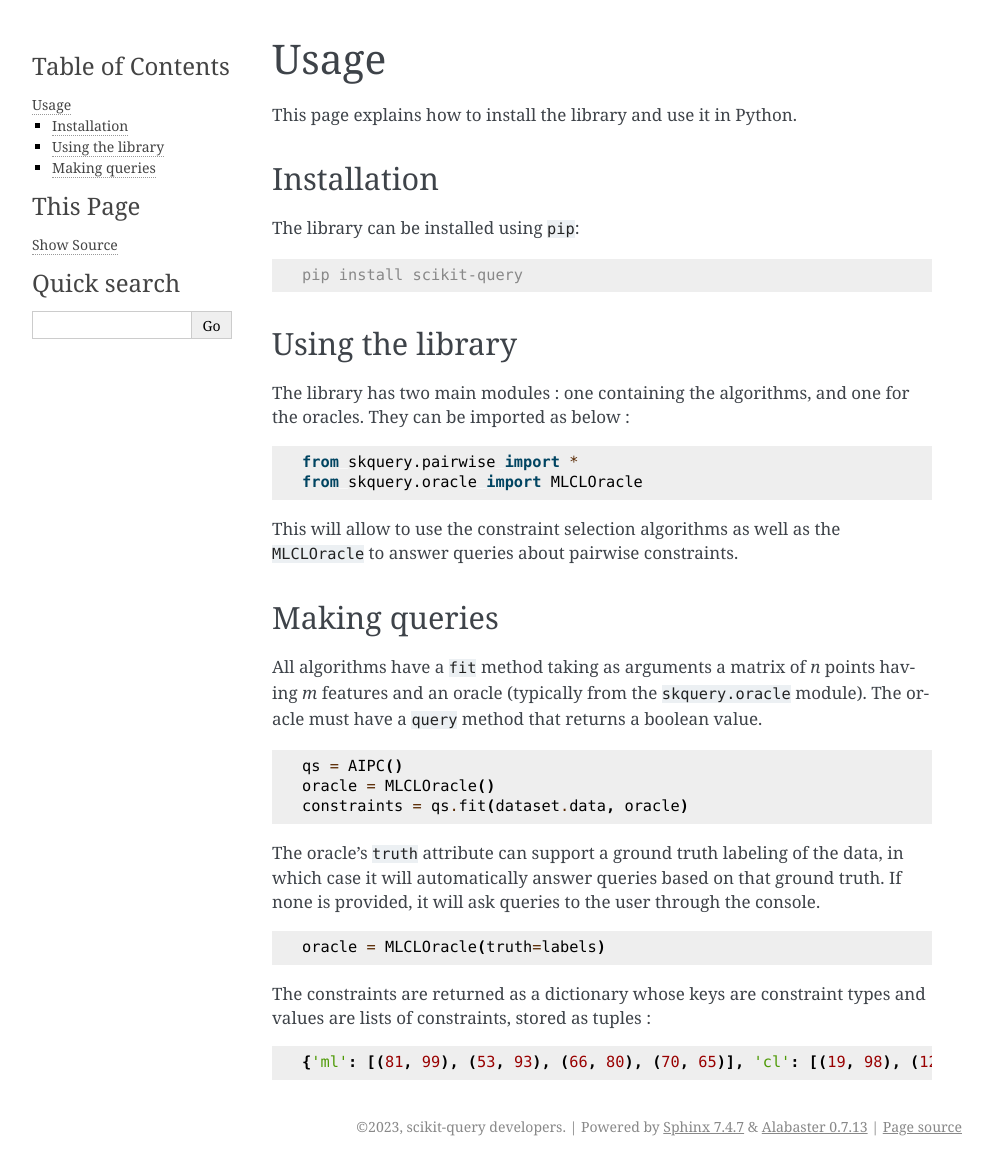
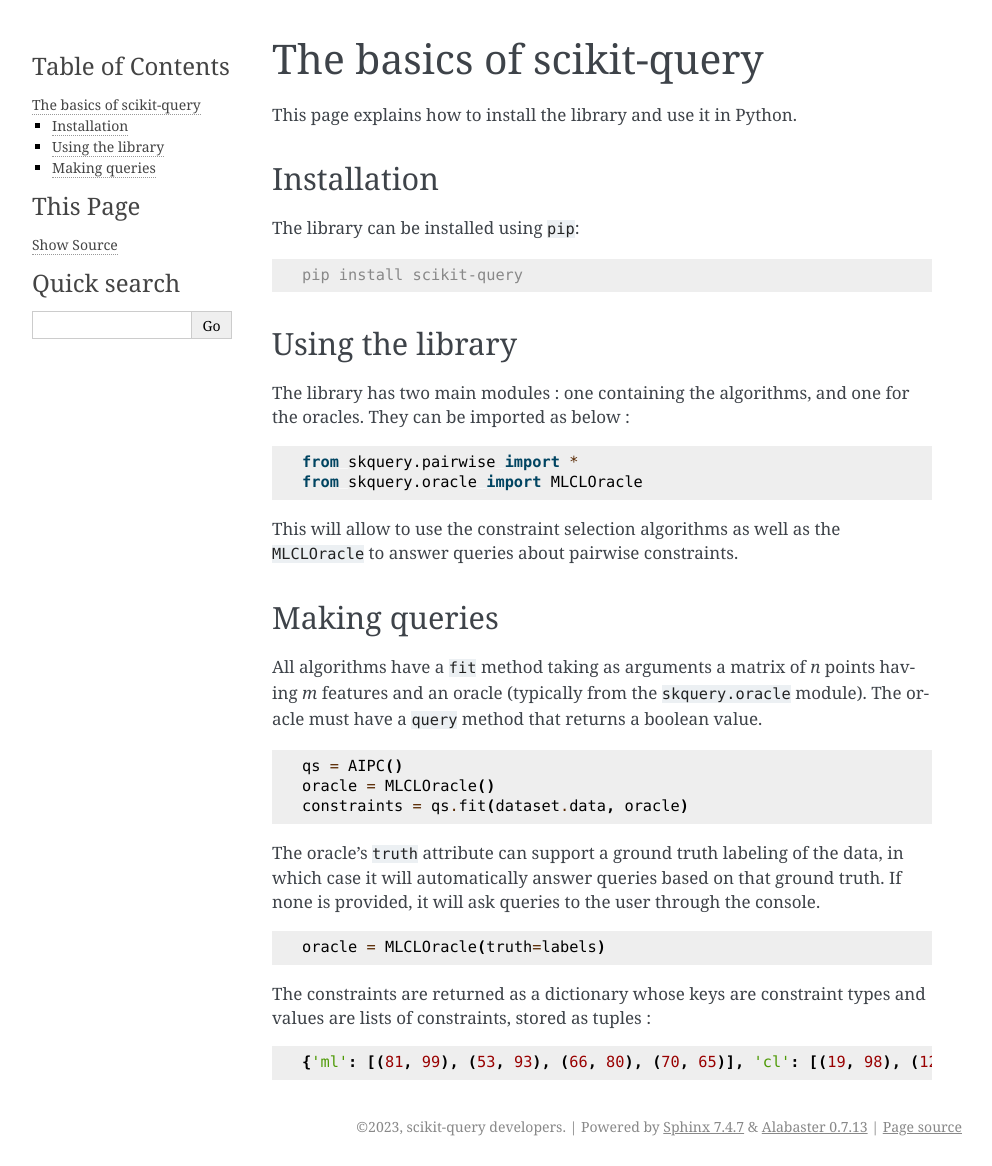
Before and after one commit to aymericb213/scikit-query, a Sphinx documentation site: the page built from docs/usage.rst, in a window 1280 px wide. Shown: the whole page, without its empty margins (148-1140 px from the left). Built offline with Sphinx 7.4.7, drawn with Linux system fonts in a browser that asks for light colours.

Commit message:
Update doc

```diff
--- a/docs/api/exceptions.rst
+++ b/docs/api/exceptions.rst
@@ -1,2 +1,5 @@
+Custom exceptions
+=================
+
 .. automodule:: skquery.exceptions
     :members:
--- a/docs/api/oracle.rst
+++ b/docs/api/oracle.rst
@@ -1,3 +1,6 @@
+Oracles (:mod:`skquery.oracle`)
+======================================
+
 .. automodule:: skquery.oracle
     :members:
     :undoc-members:
--- a/docs/api/pairwise.rst
+++ b/docs/api/pairwise.rst
@@ -1,3 +1,6 @@
+Constraint selection (:mod:`skquery.pairwise`)
+======================================
+
 .. automodule:: skquery.pairwise
     :members:
     :undoc-members:
--- a/docs/usage.rst
+++ b/docs/usage.rst
@@ -1,5 +1,5 @@
-Usage
-=====
+The basics of scikit-query
+==========================
 
 This page explains how to install the library and use it in Python.
 
```
